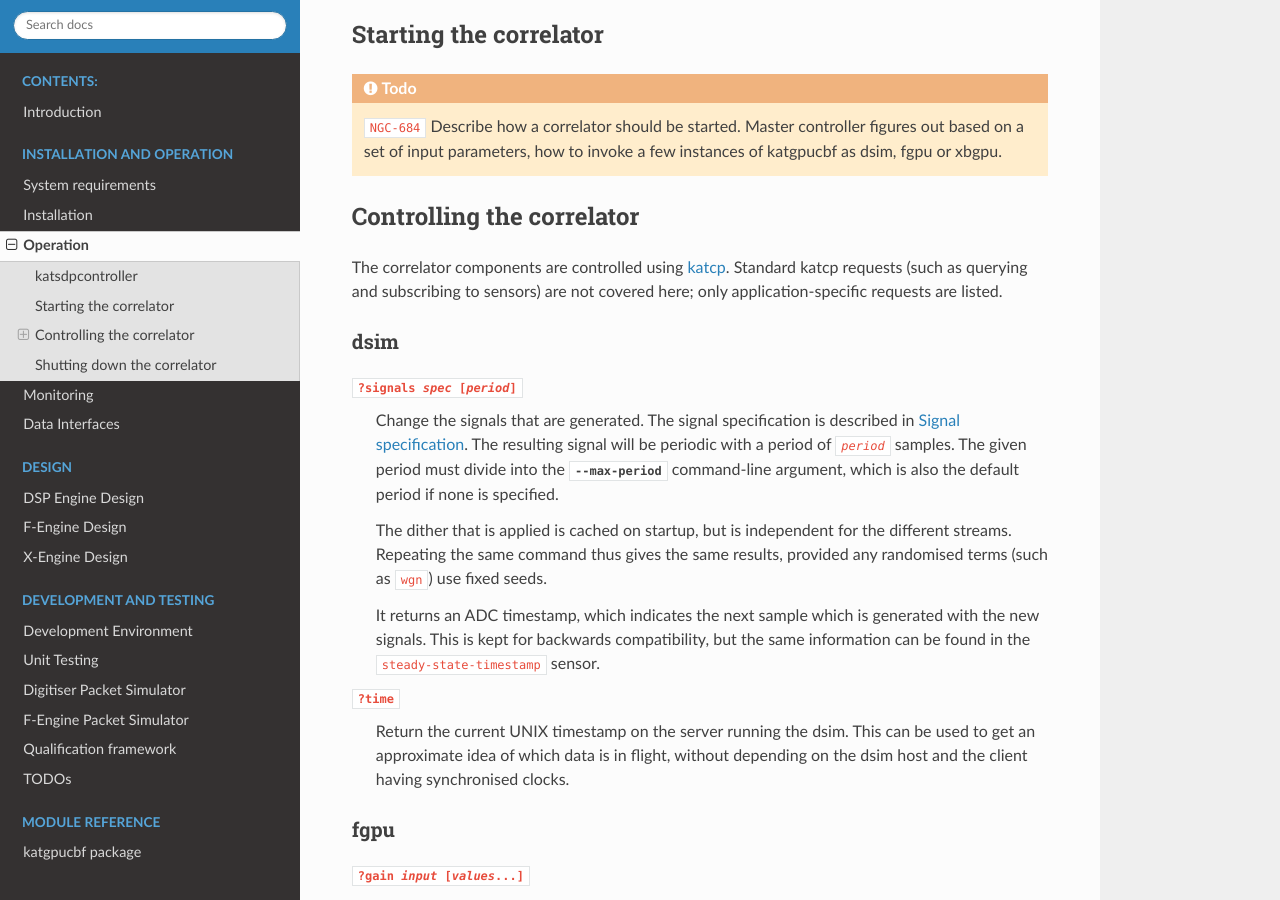
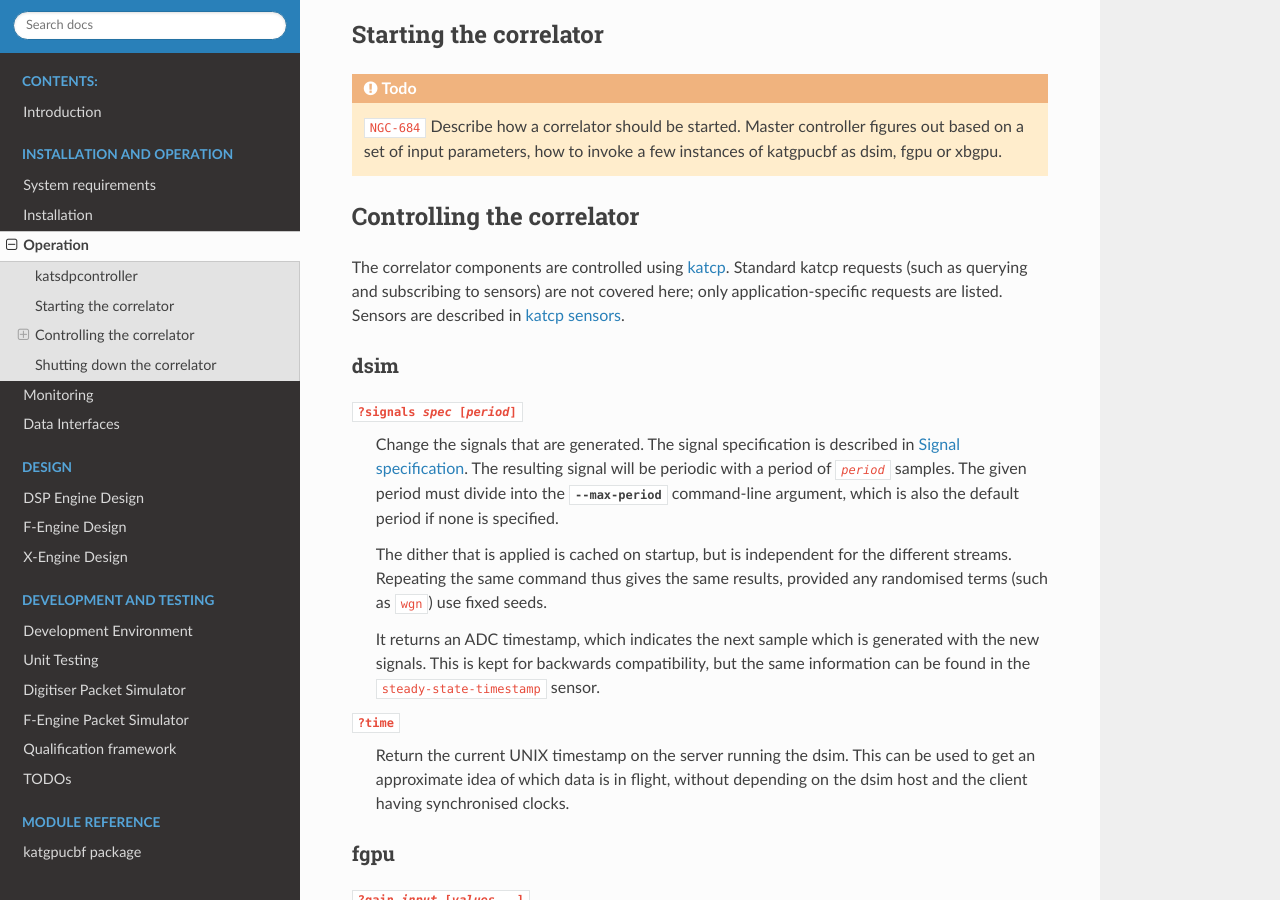
Before and after one commit to ska-sa/katgpucbf, a Sphinx documentation site: the page built from doc/control.rst, in a window 1280 px wide and 900 px high, scrolled down 522 px. Built offline with Sphinx 7.4.7 and the Read the Docs theme 2.0.0, drawn with Linux system fonts in a browser that asks for light colours; formulas are drawn with MathJax 3; the version number could not be read and is left out.

Commit message:
A few small fixups to control+monitoring docs

```diff
--- a/doc/control.rst
+++ b/doc/control.rst
@@ -33,7 +33,8 @@
 
 The correlator components are controlled using `katcp`_. Standard katcp
 requests (such as querying and subscribing to sensors) are not covered here;
-only application-specific requests are listed.
+only application-specific requests are listed. Sensors are described in
+:ref:`monitoring-sensors`.
 
 .. _katcp: https://katcp-python.readthedocs.io/en/latest/_downloads/361189acb383a294be20d6c10c257cb4/NRF-KAT7-6.0-IFCE-002-Rev5-1.pdf
 
--- a/doc/monitoring.rst
+++ b/doc/monitoring.rst
@@ -23,6 +23,8 @@
 
 There is a third monitoring mechanism (event monitoring) intended for
 development purposes.
+
+.. _monitoring-sensors:
 
 katcp sensors
 -------------
@@ -72,7 +74,7 @@
 within fgpu and xbgpu, particularly related to time spent waiting on queues.
 This is intended for debugging performance issues rather than production use,
 as it has much higher overhead than the other monitoring mechanisms. To
-activate it, pass :option:`--monitor-log` with a filename to the process. It
+activate it, pass :option:`!--monitor-log` with a filename to the process. It
 will write a file with a JSON record per line. The helper script in
-:filename:`scratch/plot.py` can be used to show a visualisation of the various
+:file:`scratch/plot.py` can be used to show a visualisation of the various
 queues over time. It's not recommended for more than a few seconds of data.
```
